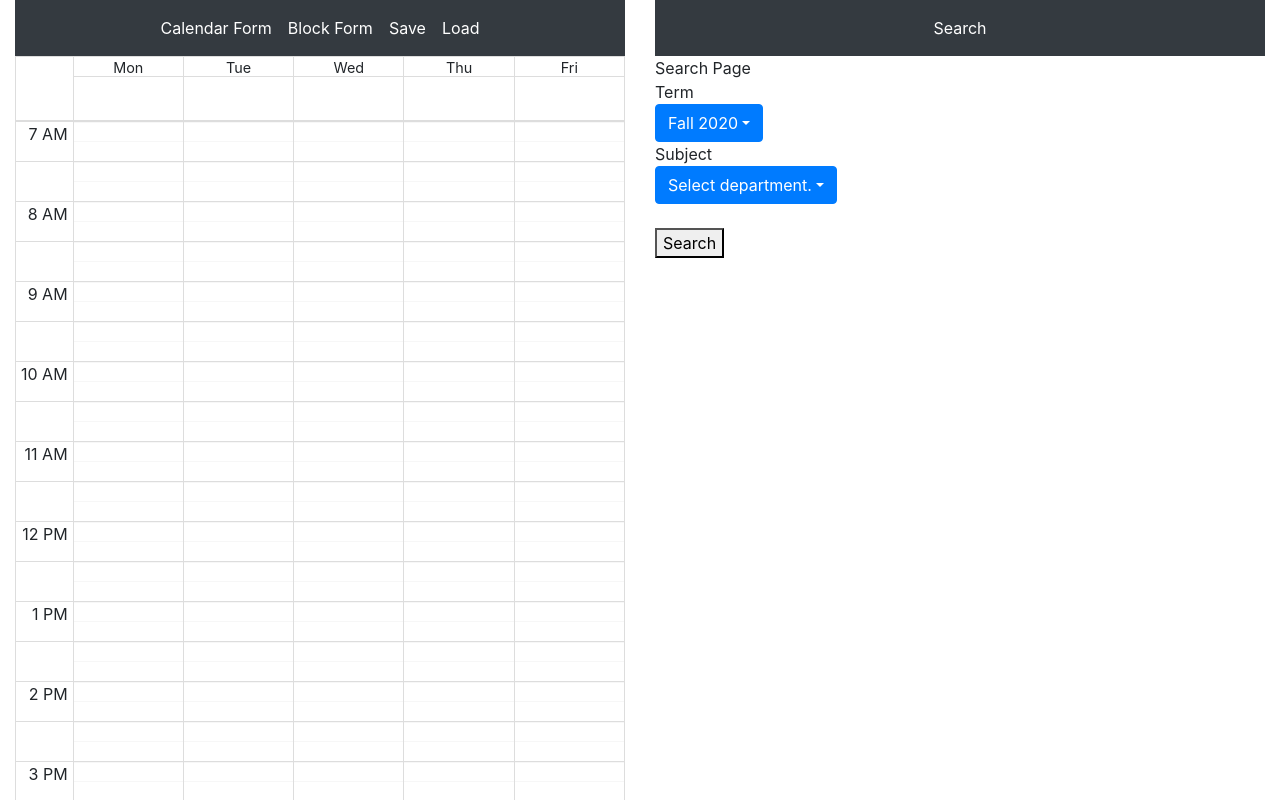
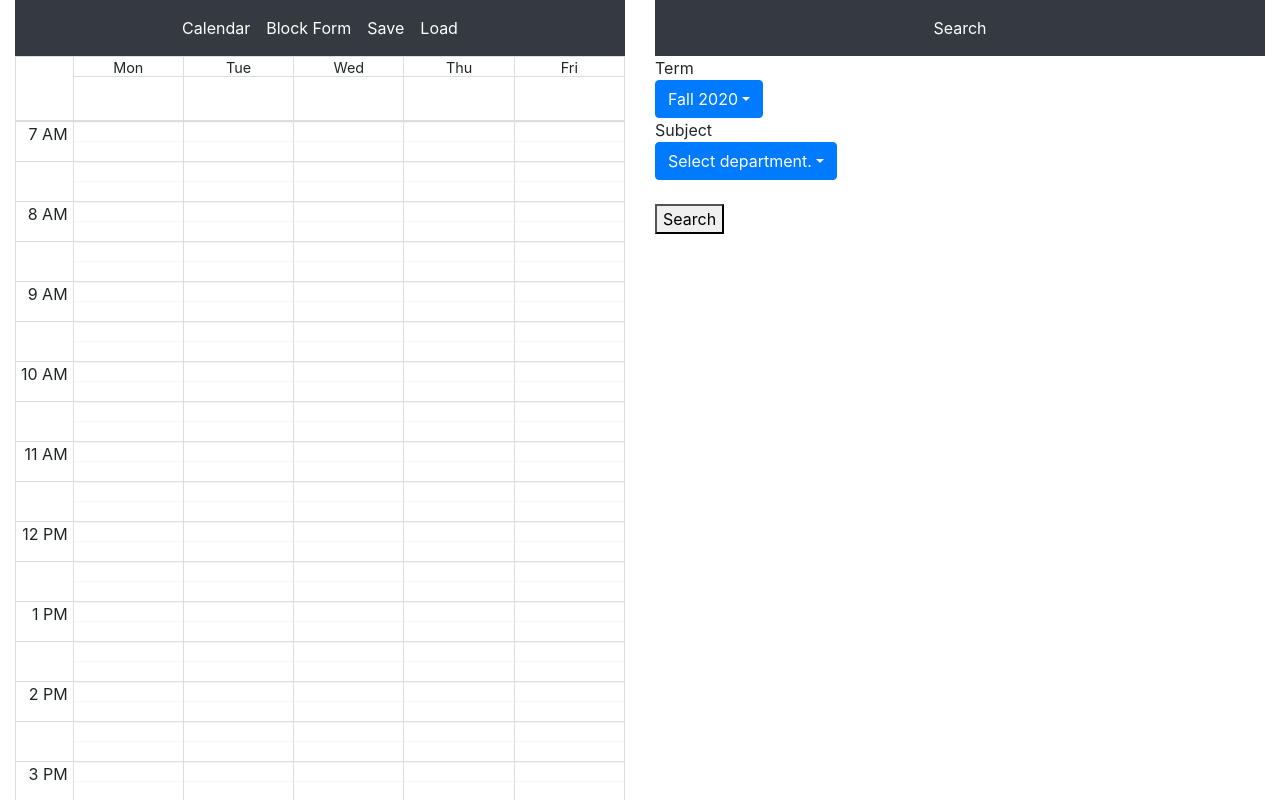
Before and after one commit to AnyFinCanHappen/mtsac_scheduler_fe, a React (Create React App) app: page / in a window 1280 px wide. Built offline with nearby package versions, Linux system fonts and the light colour scheme.

Commit message:
Adjusted text content.

```diff
--- a/src/Navbar/LeftNavbar.js
+++ b/src/Navbar/LeftNavbar.js
@@ -21,7 +21,7 @@ class LeftNavbar extends Component{
                 <Navbar variant="nav-link" bg="dark" sticky = "top">
                     <Nav className='m-auto'>
                     <Nav.Link onClick = {(e) => {this.props.changeBlock(e,false)}} >
-                        Calendar Form
+                        Calendar
                     </Nav.Link>
                     <Nav.Link onClick = {(e) => {this.props.changeBlock(e,true)}} >
                         Block Form
--- a/src/search/SearchForm.js
+++ b/src/search/SearchForm.js
@@ -148,7 +148,6 @@ class SearchForm extends Component{
                 </Navbar>
                 {!isSearch ?
                     <div>
-                        Search Page
                         <TermBar setTerm = {this.setTerm}/>
                         <SubjectBar setSubject = {this.setSubject}/>
                         <br></br>
```
